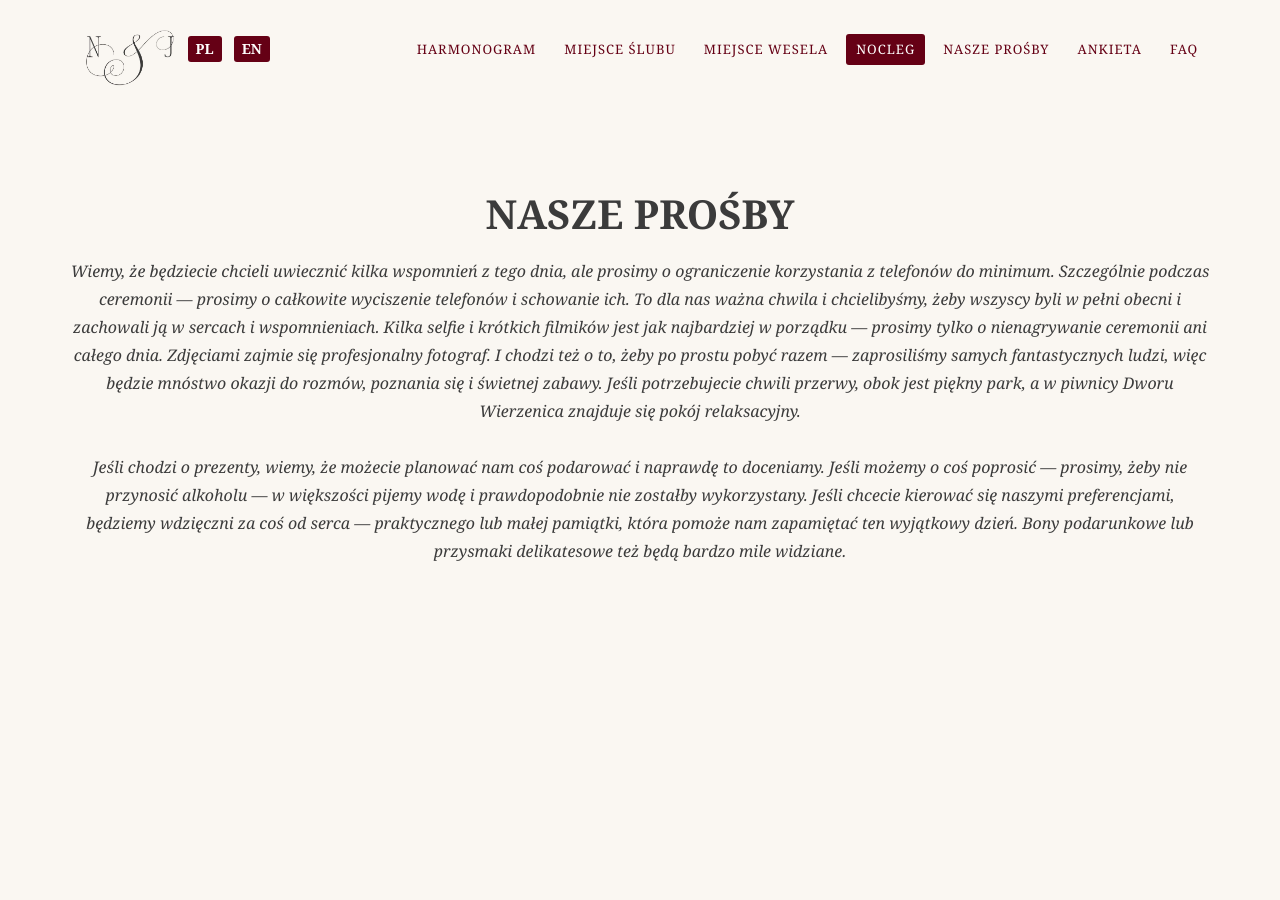
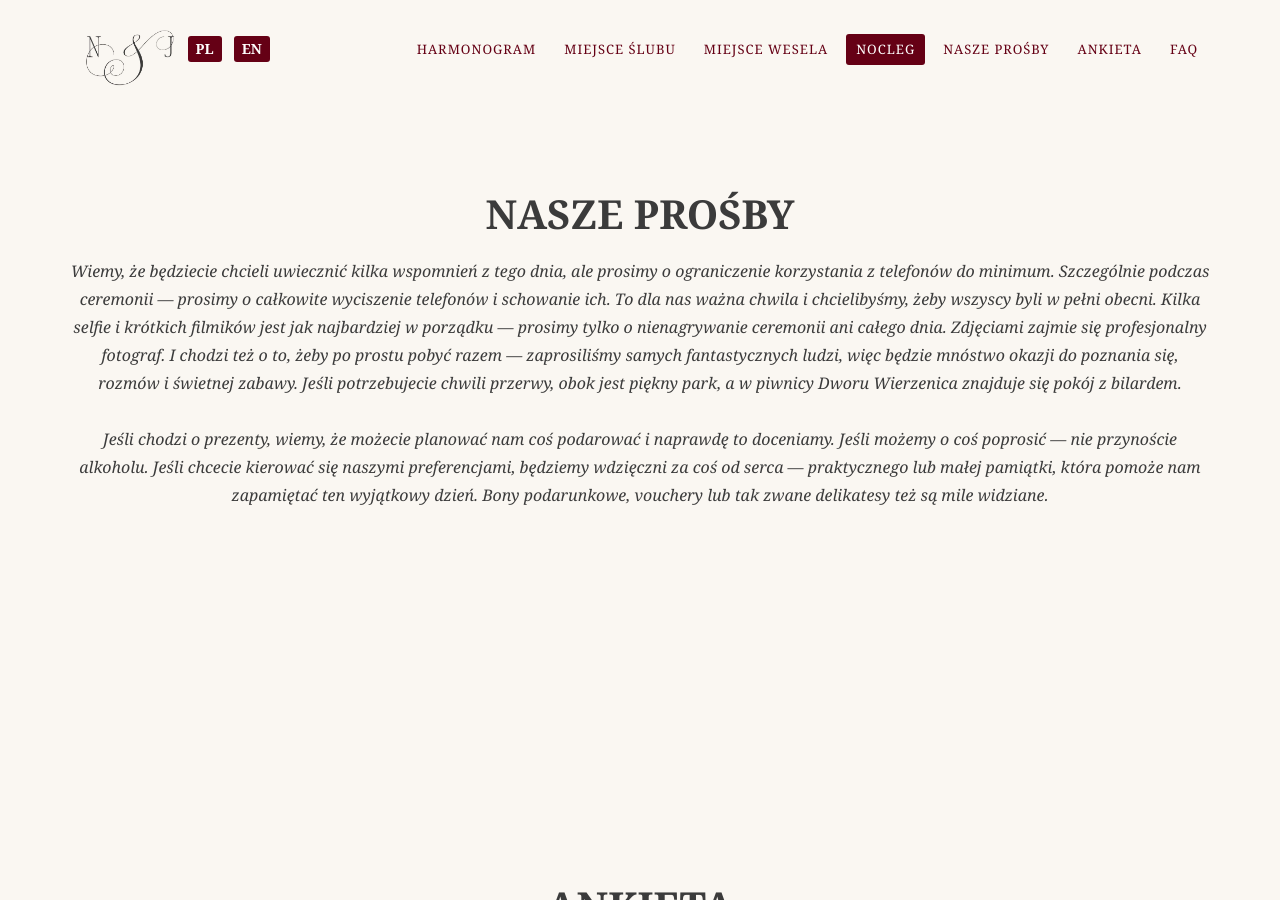
Before and after one commit to iakubluczak/iakubluczak.github.io, a Jekyll site: the page built from _pl_pages/index.html, in a window 1280 px wide and 900 px high, scrolled down 4976 px. Built offline with Jekyll 4.4.1, drawn with Linux system fonts in a browser that asks for light colours; some web fonts are replaced.

Commit message:
Update our_wishes.html

```diff
--- a/_includes/pl_data/our_wishes.html
+++ b/_includes/pl_data/our_wishes.html
@@ -5,13 +5,13 @@
             <div class="col-lg-12 text-center">
                 <h2 class="section-heading">Nasze Prośby</h2>
                 <h3 class="section-subheading text-muted">
-                    Wiemy, że będziecie chcieli uwiecznić kilka wspomnień z tego dnia, ale prosimy o ograniczenie korzystania z telefonów do minimum. Szczególnie podczas ceremonii — prosimy o całkowite wyciszenie telefonów i schowanie ich. To dla nas ważna chwila i chcielibyśmy, żeby wszyscy byli w pełni obecni i zachowali ją w sercach i wspomnieniach.
+                    Wiemy, że będziecie chcieli uwiecznić kilka wspomnień z tego dnia, ale prosimy o ograniczenie korzystania z telefonów do minimum. Szczególnie podczas ceremonii — prosimy o całkowite wyciszenie telefonów i schowanie ich. To dla nas ważna chwila i chcielibyśmy, żeby wszyscy byli w pełni obecni.
                     Kilka selfie i krótkich filmików jest jak najbardziej w porządku — prosimy tylko o nienagrywanie ceremonii ani całego dnia. Zdjęciami zajmie się profesjonalny fotograf.
-                    I chodzi też o to, żeby po prostu pobyć razem — zaprosiliśmy samych fantastycznych ludzi, więc będzie mnóstwo okazji do rozmów, poznania się i świetnej zabawy. Jeśli potrzebujecie chwili przerwy, obok jest piękny park, a w piwnicy Dworu Wierzenica znajduje się pokój relaksacyjny.
+                    I chodzi też o to, żeby po prostu pobyć razem — zaprosiliśmy samych fantastycznych ludzi, więc będzie mnóstwo okazji do poznania się, rozmów i świetnej zabawy. Jeśli potrzebujecie chwili przerwy, obok jest piękny park, a w piwnicy Dworu Wierzenica znajduje się pokój z bilardem.
                     <br>
                     <br>
-                    Jeśli chodzi o prezenty, wiemy, że możecie planować nam coś podarować i naprawdę to doceniamy. Jeśli możemy o coś poprosić — prosimy, żeby nie przynosić alkoholu — w większości pijemy wodę i prawdopodobnie nie zostałby wykorzystany.
-                    Jeśli chcecie kierować się naszymi preferencjami, będziemy wdzięczni za coś od serca — praktycznego lub małej pamiątki, która pomoże nam zapamiętać ten wyjątkowy dzień. Bony podarunkowe lub przysmaki delikatesowe też będą bardzo mile widziane.
+                    Jeśli chodzi o prezenty, wiemy, że możecie planować nam coś podarować i naprawdę to doceniamy. Jeśli możemy o coś poprosić — nie przynoście alkoholu.
+                    Jeśli chcecie kierować się naszymi preferencjami, będziemy wdzięczni za coś od serca — praktycznego lub małej pamiątki, która pomoże nam zapamiętać ten wyjątkowy dzień. Bony podarunkowe, vouchery lub tak zwane delikatesy też są mile widziane.
                 </h3>
             </div>
         </div>
```
